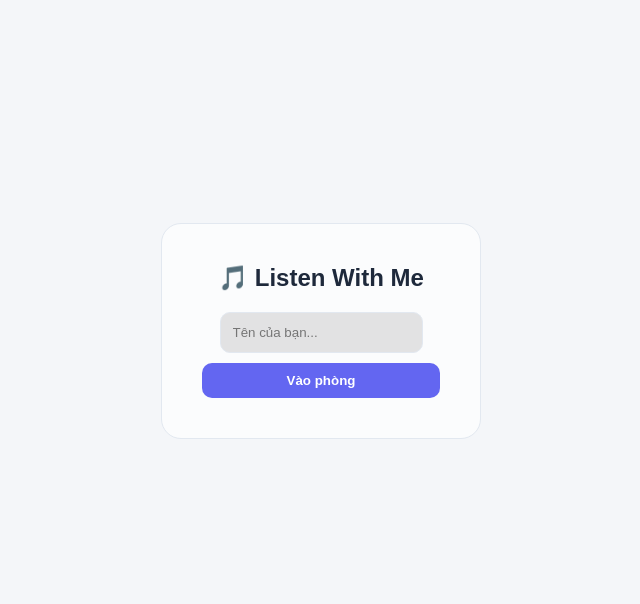
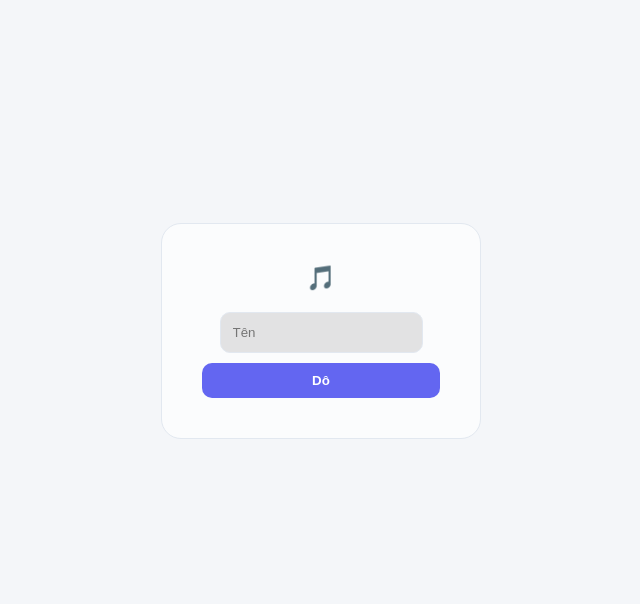
Before and after one commit to leagueoflengend/listenwmebro, a website: page index.html in a window 1280 px wide. Shown: the part 69-673 px from the top of the page, without its empty margins (319-959 px from the left). Drawn offline with nearby package versions, Linux system fonts and the light colour scheme; no server answers.

Commit message:
Update index.html

```diff
--- a/index.html
+++ b/index.html
@@ -2,7 +2,7 @@
 <html lang="vi">
 <head>
     <meta charset="UTF-8">
-    <title>🎵 Listen With Me Pro</title>
+    <title>🎵 </title>
     <link rel="stylesheet" href="https://cdnjs.cloudflare.com/ajax/libs/font-awesome/6.0.0/css/all.min.css">
     <script src="/socket.io/socket.io.js"></script>
     <style>
@@ -53,9 +53,9 @@
 <body>
     <div id="join">
         <div class="join-box">
-            <h2 style="margin-top:0">🎵 Listen With Me</h2>
-            <input id="uNameInput" placeholder="Tên của bạn..." onkeypress="if(event.key==='Enter') handleJoinClick()">
-            <button id="btnJoin" onclick="handleJoinClick()" style="width:100%; margin-top:10px;">Vào phòng</button>
+            <h2 style="margin-top:0">🎵</h2>
+            <input id="uNameInput" placeholder="Tên" onkeypress="if(event.key==='Enter') handleJoinClick()">
+            <button id="btnJoin" onclick="handleJoinClick()" style="width:100%; margin-top:10px;">Dô</button>
         </div>
     </div>
     <div class="container">
```
